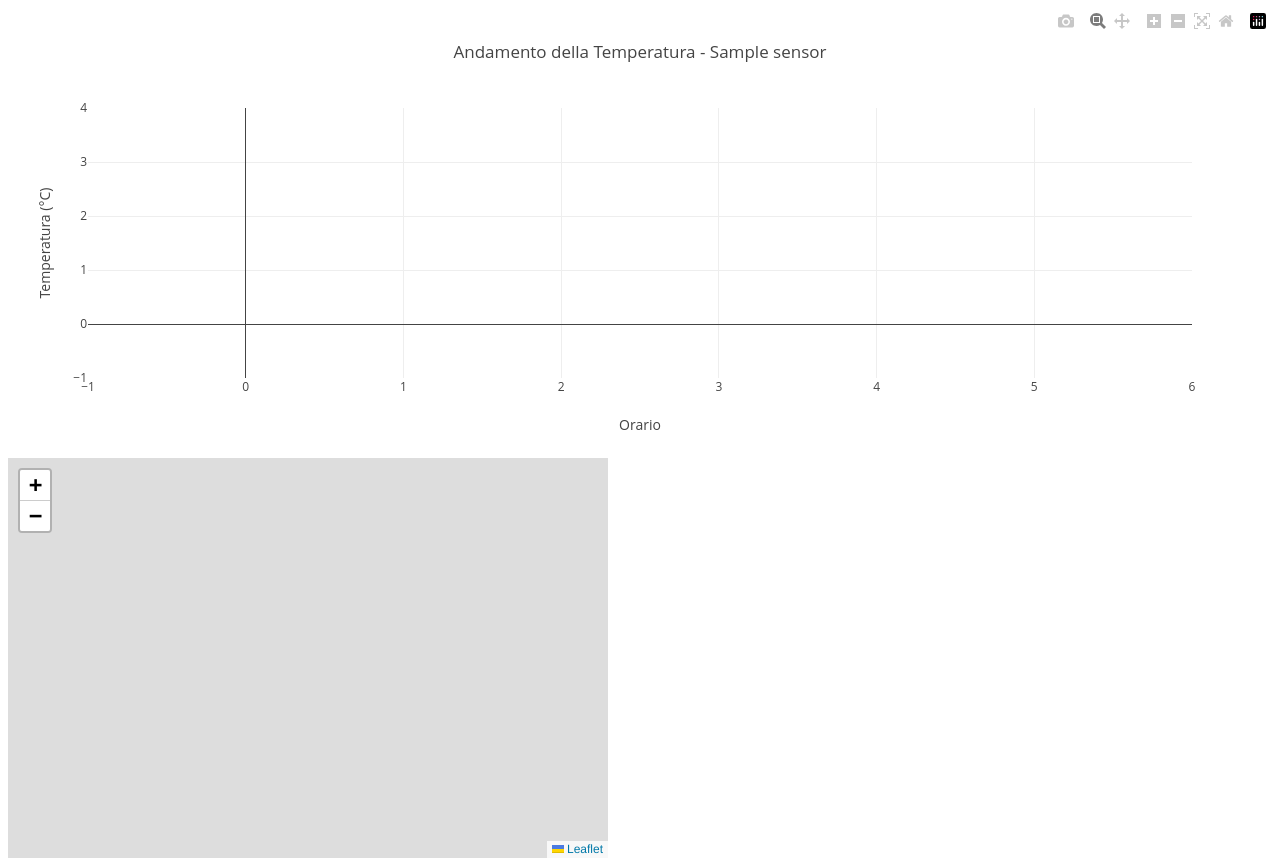
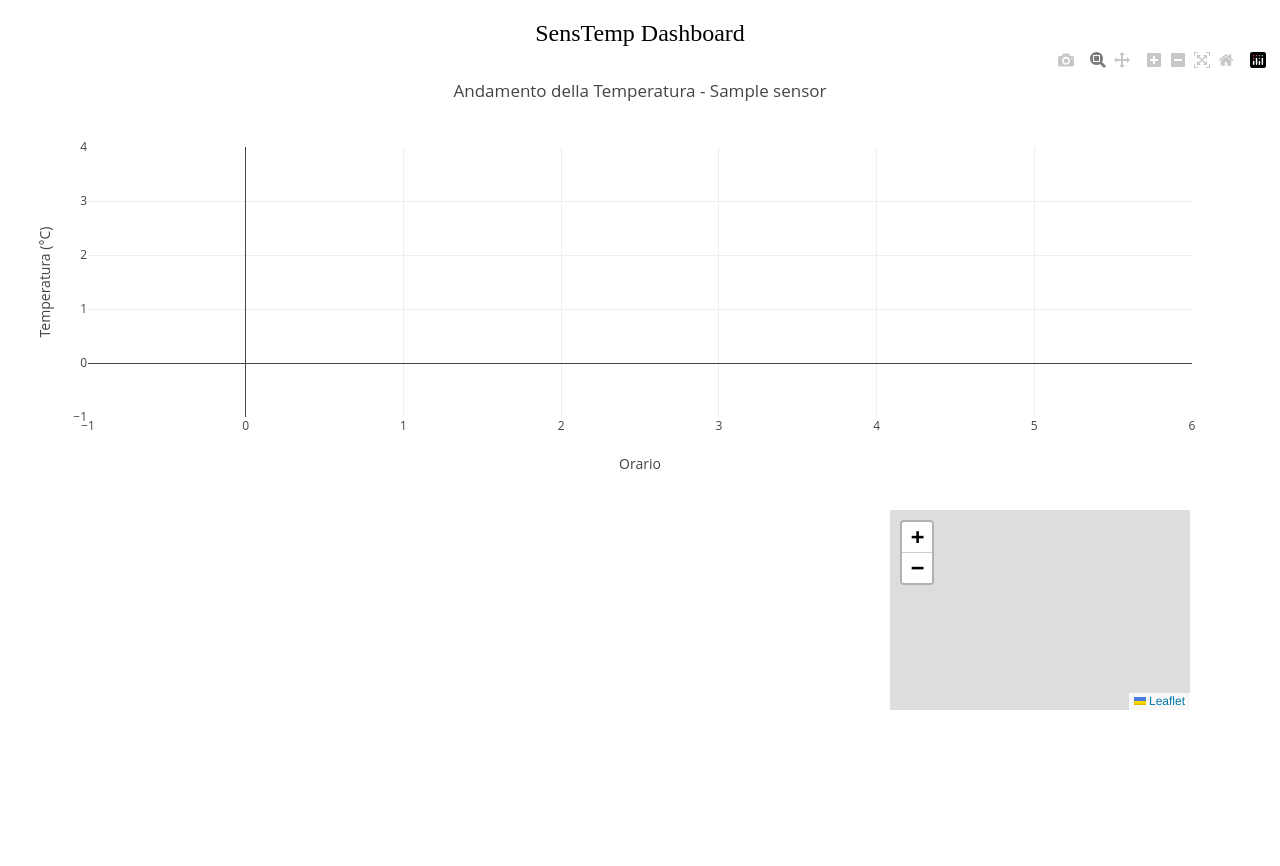
Before and after one commit to francescogili98/Temperature-Sensor-Simulation, a Flask app: template templates/totalgraph.html in a window 1280 px wide. After the commit the page ends 710 px from the top, so only its background shows below. Run offline with Flask 3, Linux system fonts and the light colour scheme; the template is opened without the code that fills it: most values are stand-ins (such as "Sample title", 1, 10 or a date in 2020); some libraries are stand-ins or nearby versions.

Commit message:
dimensioni grafici migliorate

```diff
--- a/templates/totalgraph.html
+++ b/templates/totalgraph.html
@@ -5,12 +5,35 @@
     <script src="https://cdn.plot.ly/plotly-latest.min.js"></script>
     <link rel="stylesheet" href="https://unpkg.com/leaflet@1.4.0/dist/leaflet.css"/>
     <script src="https://unpkg.com/leaflet@1.4.0/dist/leaflet.js"></script>
+    <style>
+        /* Stile per la mappa */
+        #mappa {
+            position: absolute;
+            top: 510px;
+            right: 90px;
+            width: 300px;
+            height: 200px;
+        }
+
+        /* Stile per l'intestazione */
+        #intestazione {
+            text-align: center;
+            font-size: 24px;
+            margin-top: 20px;
+        }
+    </style>
 </head>
 <body>
+    <!-- Intestazione -->
+    <div id="intestazione">
+        SensTemp Dashboard
+    </div>
+
+    <!-- Grafico delle temperature -->
     <div id="grafico-temperatura"></div>
 
-    <!-- Aggiungi un elemento per il secondo grafico (localizzazione) -->
-    <div id="mappa" style="width: 600px; height: 400px;"></div>
+    <!-- Mappa -->
+    <div id="mappa"></div>
 
     <script>
         var sensor = "{{ sensor }}";
@@ -40,9 +63,10 @@
         var map = L.map('mappa').setView([lat, long], 13);
         L.tileLayer('https://{s}.tile.openstreetmap.org/{z}/{x}/{y}.png').addTo(map);
         L.marker([lat, long]).addTo(map).bindPopup('Popup. Easily customizable.');
+
         setTimeout(function(){
-        window.location.reload();
-      }, 5000);
+            window.location.reload();
+        }, 5000);
     </script>
 </body>
 </html>
```
